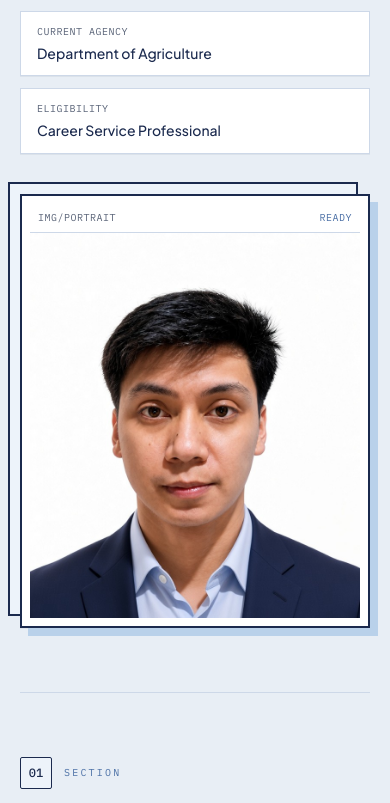
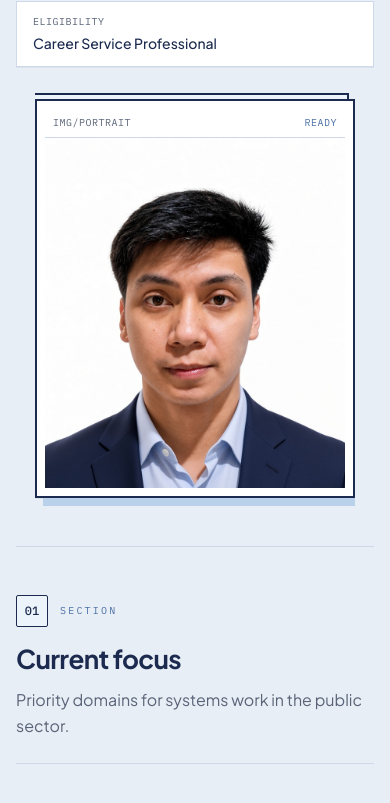
Before and after one commit to josesgpadasas/jepadasas-portfolio, a Next.js app in the folder frontend/: page / in a window 390 px wide. Shown: the part 976-1779 px from the top of the page. Built offline with nearby package versions, Linux system fonts and the light colour scheme.

Commit message:
Serve bundled portrait via static img URL and add mobile-only layout polish.
Avoids Next.js image optimizer on Vercel Services, which was breaking the hero photo in production.

```diff
--- a/frontend/src/app/globals.css
+++ b/frontend/src/app/globals.css
@@ -397,6 +397,88 @@ html {
   }
 }
 
+/* Mobile / tablet only — desktop (lg+) rules above stay unchanged */
+@media (width < 1024px) {
+  html {
+    scroll-padding-top: 7.25rem;
+  }
+
+  .content-main {
+    --content-pad: clamp(1rem, 4vw, 1.5rem);
+  }
+
+  .hero-portrait {
+    overflow-x: clip;
+  }
+
+  .hero-portrait .portrait-offset {
+    left: -0.375rem;
+    top: -0.375rem;
+  }
+
+  .hero-portrait .portrait-frame:hover {
+    transform: none;
+    box-shadow:
+      8px 8px 0 0 var(--color-sky),
+      var(--shadow-card);
+  }
+
+  .experience-timeline {
+    margin-left: 0.125rem;
+    padding-left: 1.375rem;
+  }
+
+  .experience-timeline .timeline-node::before {
+    left: -1.0625rem;
+  }
+
+  .agency-logo {
+    height: 2.75rem;
+    width: 2.75rem;
+  }
+
+  .agency-logo__img {
+    height: 2.75rem;
+    width: 2.75rem;
+  }
+
+  .section-card:hover {
+    transform: none;
+    box-shadow: var(--shadow-card);
+  }
+
+  .link-cta:hover {
+    transform: none;
+    box-shadow: none;
+  }
+
+  .skill-chip:hover {
+    transform: none;
+    box-shadow: none;
+  }
+
+  .connect-links {
+    flex-direction: column;
+    align-items: stretch;
+  }
+
+  .connect-links .link-cta {
+    justify-content: center;
+    width: 100%;
+    box-sizing: border-box;
+  }
+
+  .scroll-to-top {
+    bottom: max(1.25rem, calc(env(safe-area-inset-bottom, 0px) + 0.75rem));
+    right: max(1rem, calc(env(safe-area-inset-right, 0px) + 0.75rem));
+  }
+
+  .mobile-nav ul {
+    -webkit-overflow-scrolling: touch;
+    scroll-padding-inline: 0.75rem;
+  }
+}
+
 @media (prefers-reduced-motion: reduce) {
   .shell-content,
   .nav-rail,
--- a/frontend/src/features/portfolio/portfolio-view.tsx
+++ b/frontend/src/features/portfolio/portfolio-view.tsx
@@ -1,19 +1,12 @@
-import Image from 'next/image';
-import type { StaticImageData } from 'next/image';
 import profilePortrait from '@/assets/profile.jpg';
 import type { PortfolioProfile } from '@/lib/portfolio';
 import { RevealSection } from '@/features/portfolio/reveal-section';
 
-function resolvePortraitSrc(
-  portraitPath: string,
-): string | StaticImageData {
-  if (
+function usesBundledPortrait(portraitPath: string): boolean {
+  return (
     portraitPath === '/profile.jpg' ||
     portraitPath.endsWith('/profile.jpg')
-  ) {
-    return profilePortrait;
-  }
-  return portraitPath;
+  );
 }
 
 type Props = {
@@ -31,25 +24,25 @@ export function PortfolioView({ profile }: Props) {
 
   return (
     <div className="content-canvas relative min-h-screen min-w-0 w-full max-w-full">
-      <main className="content-main relative z-[1] min-w-0 w-full max-w-full pb-28 pt-8 lg:pt-14">
+      <main className="content-main relative z-[1] min-w-0 w-full max-w-full pb-24 pt-6 max-lg:pb-[calc(6rem+env(safe-area-inset-bottom,0px))] lg:pb-28 lg:pt-14">
         <RevealSection
           id="about"
-          className="scroll-mt-28 pb-16 lg:scroll-mt-10"
+          className="scroll-mt-28 pb-12 max-lg:scroll-mt-[7.25rem] lg:scroll-mt-10 lg:pb-16"
         >
             <div className="mb-10 inline-flex items-center gap-2 rounded-sm border border-[var(--color-border)] bg-[var(--color-surface)] px-3 py-1.5 font-mono text-[10px] uppercase tracking-[0.18em] text-[var(--color-navy-soft)] shadow-[var(--shadow-card)] animate-fade-in">
               <span className="inline-block h-1.5 w-1.5 rounded-full bg-[var(--color-signal)]" />
               Open to collaboration
             </div>
 
-            <div className="hero-grid grid w-full gap-10 lg:grid-cols-[minmax(0,1fr)_minmax(240px,22rem)] lg:items-start xl:grid-cols-[minmax(0,1fr)_minmax(260px,24rem)] 2xl:grid-cols-[minmax(0,1.2fr)_minmax(280px,26rem)]">
+            <div className="hero-grid grid w-full gap-8 max-lg:min-w-0 lg:gap-10 lg:grid-cols-[minmax(0,1fr)_minmax(240px,22rem)] lg:items-start xl:grid-cols-[minmax(0,1fr)_minmax(260px,24rem)] 2xl:grid-cols-[minmax(0,1.2fr)_minmax(280px,26rem)]">
               <div className="min-w-0">
                 <p className="font-mono text-xs uppercase tracking-[0.25em] text-[var(--color-accent)]">
                   {profile.location}
                 </p>
-                <h1 className="mt-4 text-4xl font-bold leading-[1.08] tracking-tight text-[var(--color-navy)] sm:text-5xl xl:text-[3.25rem]">
+                <h1 className="mt-4 text-[clamp(1.75rem,7vw,2.25rem)] font-bold leading-[1.08] tracking-tight text-[var(--color-navy)] sm:text-5xl xl:text-[3.25rem]">
                   {profile.name}
                 </h1>
-                <p className="mt-4 text-xl font-semibold text-[var(--color-navy-soft)] sm:text-2xl">
+                <p className="mt-4 text-lg font-semibold leading-snug text-[var(--color-navy-soft)] sm:text-2xl">
                   {profile.title}
                 </p>
 
@@ -69,7 +62,7 @@ export function PortfolioView({ profile }: Props) {
                 </dl>
               </div>
 
-              <div className="relative mx-auto w-full max-w-md lg:mx-0 lg:max-w-none lg:justify-self-end">
+              <div className="hero-portrait relative mx-auto w-full max-w-[min(100%,20rem)] lg:mx-0 lg:max-w-none lg:justify-self-end">
                 <div
                   aria-hidden
                   className="portrait-offset absolute -left-3 -top-3 h-full w-full border-2 border-[var(--color-navy)] bg-[var(--color-panel)] transition-transform duration-300"
@@ -79,20 +72,19 @@ export function PortfolioView({ profile }: Props) {
                     <span>img/portrait</span>
                     <span className="text-[var(--color-accent)]">ready</span>
                   </div>
-                  <Image
-                    src={resolvePortraitSrc(profile.portraitPath)}
-                    alt={`Portrait of ${profile.name}`}
-                    width={480}
-                    height={560}
-                    priority
-                    className="aspect-6/7 w-full object-cover object-top"
+                  <ProfilePortrait
+                    name={profile.name}
+                    portraitPath={profile.portraitPath}
                   />
                 </div>
               </div>
             </div>
         </RevealSection>
 
-        <RevealSection id="focus" className="section-shell scroll-mt-28 py-16 lg:scroll-mt-10">
+        <RevealSection
+          id="focus"
+          className="section-shell scroll-mt-28 py-12 max-lg:scroll-mt-[7.25rem] lg:scroll-mt-10 lg:py-16"
+        >
             <SectionHeading
               code="01"
               title="Current focus"
@@ -118,7 +110,7 @@ export function PortfolioView({ profile }: Props) {
 
         <RevealSection
           id="capabilities"
-          className="section-shell scroll-mt-28 py-16 lg:scroll-mt-10"
+          className="section-shell scroll-mt-28 py-12 max-lg:scroll-mt-[7.25rem] lg:scroll-mt-10 lg:py-16"
         >
             <SectionHeading
               code="02"
@@ -154,14 +146,14 @@ export function PortfolioView({ profile }: Props) {
 
         <RevealSection
           id="experience"
-          className="section-shell scroll-mt-28 py-16 lg:scroll-mt-10"
+          className="section-shell scroll-mt-28 py-12 max-lg:scroll-mt-[7.25rem] lg:scroll-mt-10 lg:py-16"
         >
             <SectionHeading
               code="03"
               title="Work experience"
               description="National government roles, newest first."
             />
-            <ol className="relative mt-10 space-y-0 border-l-2 border-[var(--color-border)] pl-8">
+            <ol className="experience-timeline relative mt-10 space-y-0 border-l-2 border-[var(--color-border)] pl-8">
               {experience.map((item) => (
                 <li
                   key={`${item.organization}-${item.period}`}
@@ -203,7 +195,7 @@ export function PortfolioView({ profile }: Props) {
         {education.length > 0 ? (
           <RevealSection
             id="education"
-            className="section-shell scroll-mt-28 py-16 lg:scroll-mt-10"
+            className="section-shell scroll-mt-28 py-12 max-lg:scroll-mt-[7.25rem] lg:scroll-mt-10 lg:py-16"
           >
               <SectionHeading
                 code="04"
@@ -250,7 +242,7 @@ export function PortfolioView({ profile }: Props) {
 
         <RevealSection
           id="competencies"
-          className="section-shell scroll-mt-28 py-16 lg:scroll-mt-10"
+          className="section-shell scroll-mt-28 py-12 max-lg:scroll-mt-[7.25rem] lg:scroll-mt-10 lg:py-16"
         >
             <SectionHeading
               code="05"
@@ -272,7 +264,7 @@ export function PortfolioView({ profile }: Props) {
         {projects.length > 0 ? (
           <RevealSection
             id="projects"
-            className="section-shell scroll-mt-28 py-16 lg:scroll-mt-10"
+            className="section-shell scroll-mt-28 py-12 max-lg:scroll-mt-[7.25rem] lg:scroll-mt-10 lg:py-16"
           >
             <SectionHeading
               code="06"
@@ -363,14 +355,14 @@ export function PortfolioView({ profile }: Props) {
 
         <RevealSection
           id="connect"
-          className="section-shell scroll-mt-28 py-16 lg:scroll-mt-10"
+          className="section-shell scroll-mt-28 py-12 max-lg:scroll-mt-[7.25rem] lg:scroll-mt-10 lg:py-16"
         >
             <SectionHeading
               code="07"
               title="Connect"
               description="Professional channels."
             />
-            <ul className="mt-8 flex flex-wrap gap-4">
+            <ul className="connect-links mt-8 flex flex-wrap gap-4">
               {links.map((link) => (
                 <li key={link.href}>
                   <a
@@ -391,6 +383,44 @@ export function PortfolioView({ profile }: Props) {
 
       </main>
     </div>
+  );
+}
+
+function ProfilePortrait({
+  name,
+  portraitPath,
+}: {
+  name: string;
+  portraitPath: string;
+}) {
+  const alt = `Portrait of ${name}`;
+
+  if (usesBundledPortrait(portraitPath)) {
+    return (
+      // Native img: avoids /_next/image, which can fail under Vercel Services rewrites.
+      // eslint-disable-next-line @next/next/no-img-element
+      <img
+        src={profilePortrait.src}
+        alt={alt}
+        width={profilePortrait.width}
+        height={profilePortrait.height}
+        decoding="async"
+        fetchPriority="high"
+        className="block aspect-[6/7] w-full object-cover object-top"
+      />
+    );
+  }
+
+  return (
+    // eslint-disable-next-line @next/next/no-img-element
+    <img
+      src={portraitPath}
+      alt={alt}
+      width={480}
+      height={560}
+      decoding="async"
+      className="block aspect-[6/7] w-full object-cover object-top"
+    />
   );
 }
 
@@ -450,7 +480,7 @@ function SectionHeading({
           Section
         </p>
       </div>
-      <h2 className="mt-4 text-3xl font-bold tracking-tight text-[var(--color-navy)] xl:text-[2.125rem]">
+      <h2 className="mt-4 text-[1.625rem] font-bold leading-tight tracking-tight text-[var(--color-navy)] lg:text-3xl xl:text-[2.125rem]">
         {title}
       </h2>
       <p className="mt-3 max-w-4xl text-base leading-relaxed text-[var(--color-muted)]">
--- a/frontend/src/features/portfolio/site-nav.tsx
+++ b/frontend/src/features/portfolio/site-nav.tsx
@@ -194,9 +194,9 @@ export function SiteNav({
       {/* Mobile */}
       <nav
         aria-label="Primary mobile"
-        className="nav-rail sticky top-0 z-50 border-b border-[var(--color-nav-border)] lg:hidden"
+        className="nav-rail mobile-nav sticky top-0 z-50 border-b border-[var(--color-nav-border)] lg:hidden"
       >
-        <div className="flex items-center justify-between gap-3 px-4 py-3">
+        <div className="flex items-center justify-between gap-3 px-4 py-3 pt-[max(0.75rem,env(safe-area-inset-top,0px))]">
           <div className="flex min-w-0 items-center gap-2">
             <span className="flex h-8 w-8 shrink-0 items-center justify-center border border-[var(--color-sky)] font-mono text-xs text-[var(--color-sky)]">
               {initials || 'JEP'}
```
